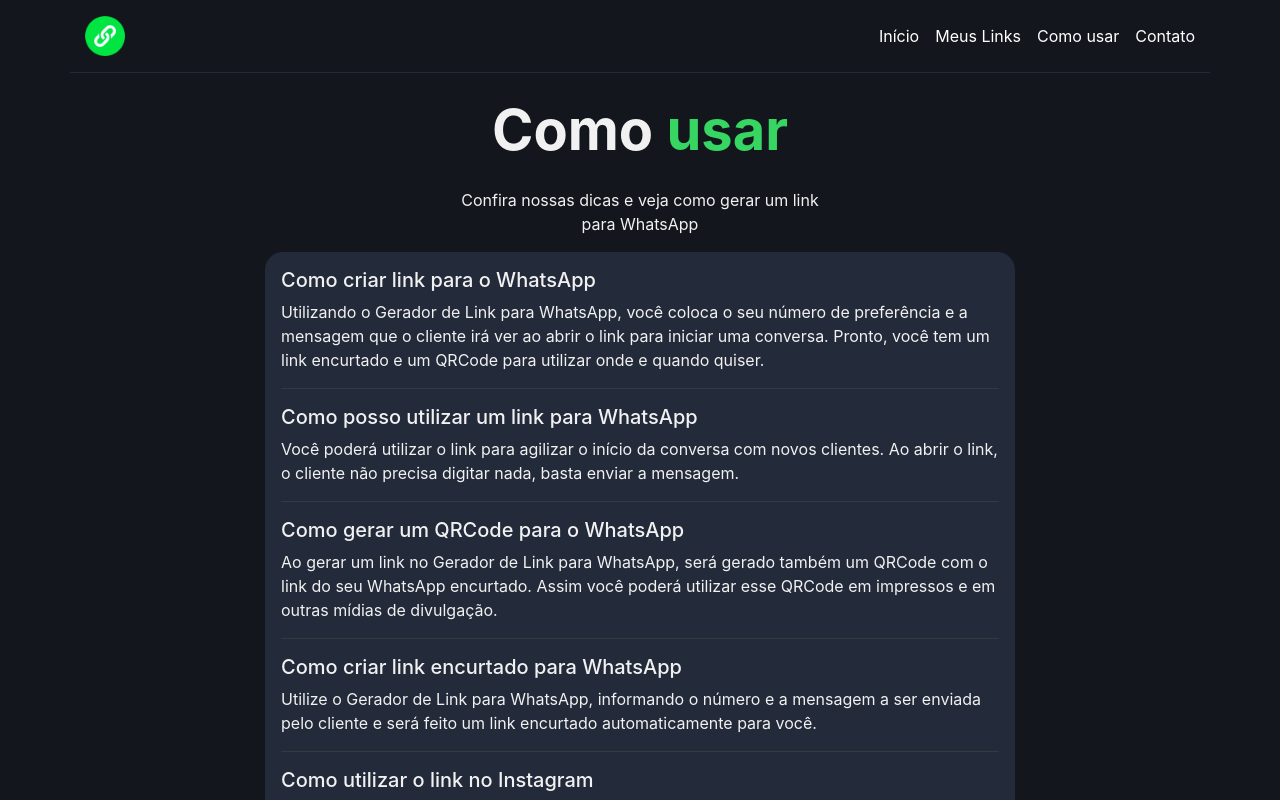
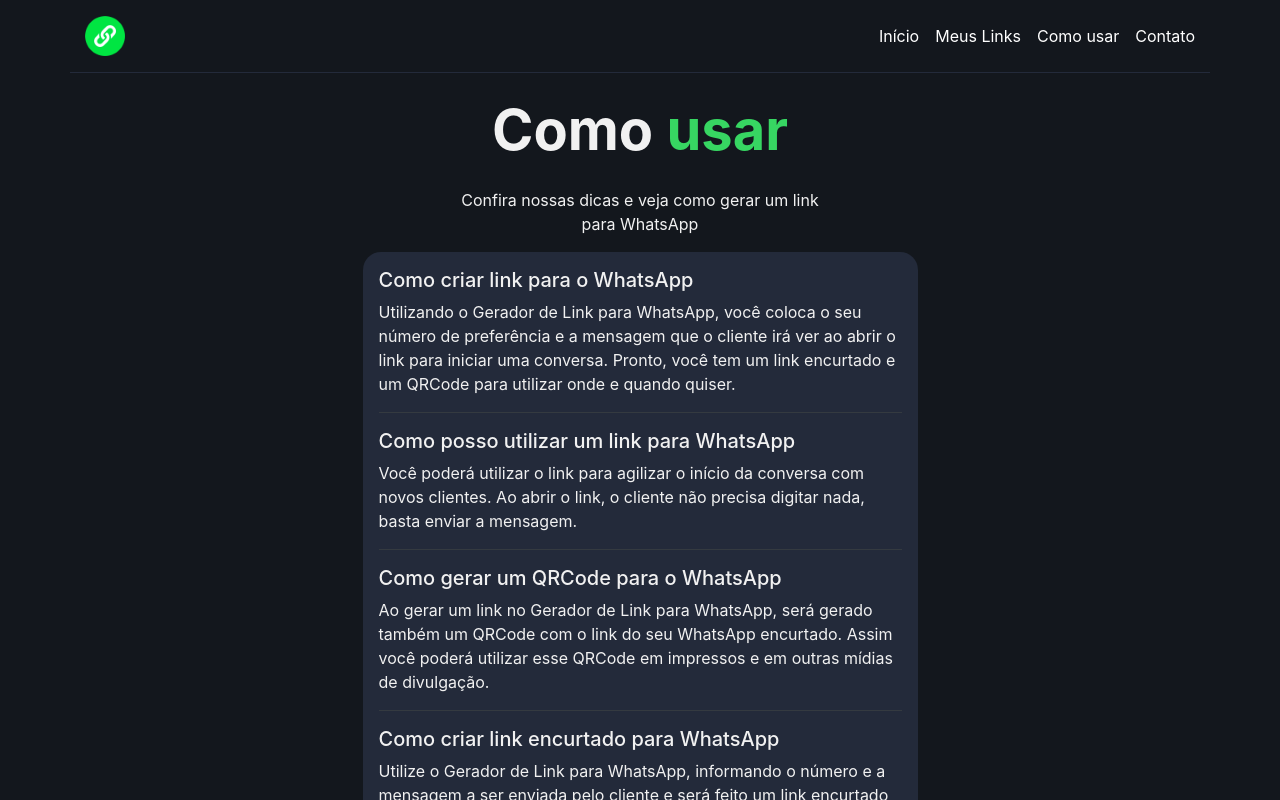
Before and after one commit to arielfavaro/app.linkwpp.com, a Next.js app: page /como-usar in a window 1280 px wide. Shown: the top 800 px of the page. Built offline with nearby package versions, Linux system fonts and the light colour scheme; no server answers.

Commit message:
ads on more pages

```diff
--- a/pages/como-usar/index.js
+++ b/pages/como-usar/index.js
@@ -2,6 +2,7 @@
 import Link from "next/link";
 import Header from "@/components/Header";
 import questions from "@/lib/questions";
+import { Ads } from "../../components/Ads";
 
 function ComoUsar() {
 
@@ -40,8 +41,11 @@
                 </Head>
                 <Header title={<>Como <span className="text-primary">usar</span></>} description="Confira nossas dicas e veja como gerar um link para WhatsApp" />
 
-                <section className="row justify-content-center">
-                    <div className="col-12 col-md-8">
+                <section className="row justify-content-between">
+                    <div className="col-12 col-md-3 col-lg-3 order-2 order-md-1 mt-5 mt-md-0">
+                        <Ads client="ca-pub-3150319769695783" slot="6780362663" name="como-usar-1" />
+                    </div>
+                    <div className="col-12 col-md-6 col-lg-6 order-1 order-md-2">
                         <article className="rounded bg-secondary px-3 py-3">
                             <ul className="list-unstyled">
                                 {questions.map((question, index) => {
@@ -55,6 +59,9 @@
                             </ul>
                         </article>
                     </div>
+                    <div className="col-12 col-md-3 col-lg-3 order-3 order-md-3 mt-5 mt-md-0">
+                        <Ads client="ca-pub-3150319769695783" slot="7320586004" name="como-usar-2" />
+                    </div>
                 </section>
                 <section className="container mt-5 p-0 text-center">
                     <h2 className="font-weight-normal h5">Restou alguma dúvida ou sugestão? </h2>
```
Also changed, not shown: pages/meus-links/index.js (+12 -4 lines).
